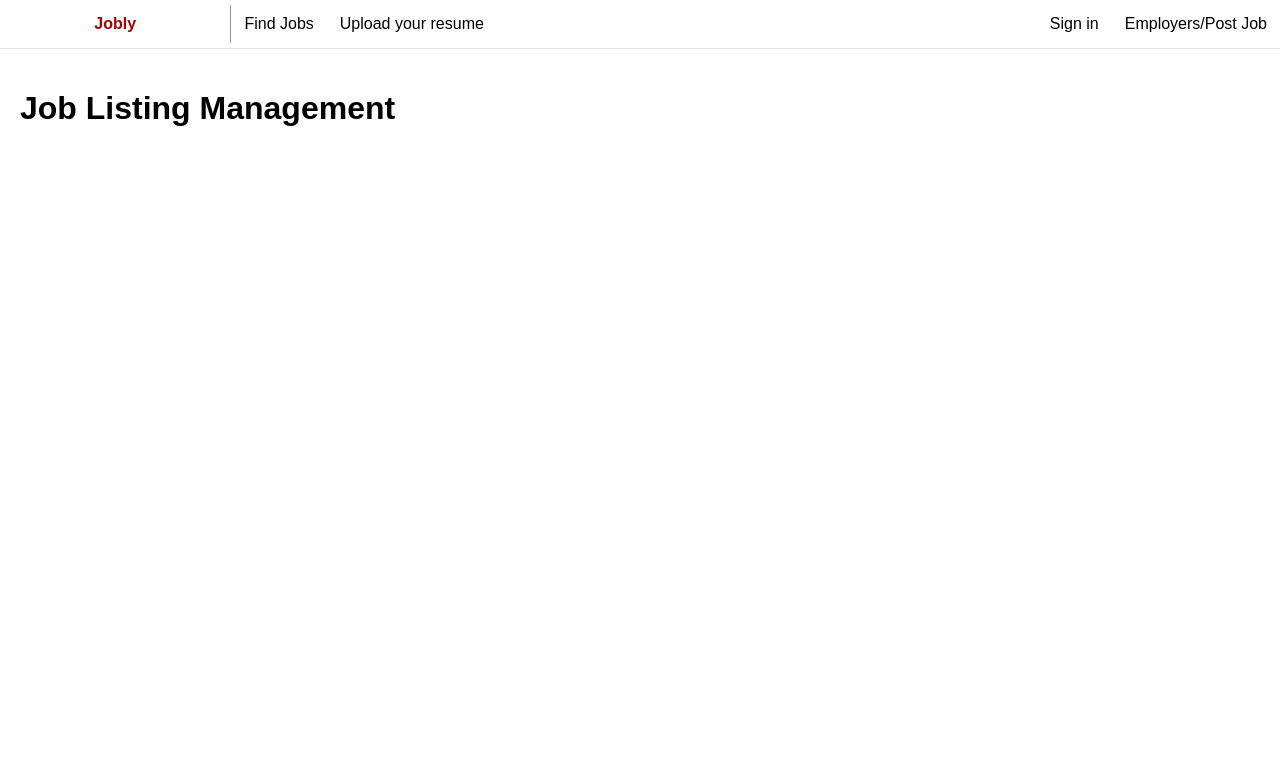
After one commit to JOBLOLI/BestTeam-soen341project2023, a Django app: page /jobmanage/ in a window 1280 px wide. The commit adds this page. Shown: the top 767 px of the page. Run offline with Django 4.2, Linux system fonts and the light colour scheme; data that the repository does not hold is empty.

Commit message:
feat: Applications acceptance and decline + notifications

```diff
--- a/docker-compose.yml
+++ b/docker-compose.yml
@@ -1,4 +1,4 @@
-version: '3.8'
+version: '2.0'
 services:
   app:
     build: .
@@ -9,3 +9,4 @@ services:
     image: app:django
     container_name: django_container
     command: python manage.py runserver 0.0.0.0:8000
+    network_mode: host
--- a/main/urls.py
+++ b/main/urls.py
@@ -1,7 +1,7 @@
 from django.contrib import admin
 from django.urls import path
 from . import views
-from .views import home, redirect_signin, redirect_signup, postsignup, postsignin, redirect_job_creation, create_job, redirect_admin, jobview, logout, applytojob, redirect_profile
+from .views import home, redirect_signin, redirect_signup, postsignup, postsignin, redirect_job_creation, create_job, redirect_admin, jobview, logout, applytojob, redirect_profile, jobmanage, accept, decline
 
 urlpatterns = [
     path('', views.home, name='homepage'),
@@ -14,6 +14,9 @@ urlpatterns = [
     path('job_creation/', views.redirect_job_creation, name='job_creation'),
     path('create_job/', views.create_job, name='create_job'),
     path('jobview/', views.jobview, name='jobview'),
+    path('jobmanage/', views.jobmanage, name='jobmanage'),
+    path('jobmanage/accept/', views.accept, name='accept'),
+    path('jobmanage/decline/', views.decline, name='decline'),
     path('applytojob/', views.applytojob, name='applytojob'),
     path('adminpage/', views.redirect_admin, name='adminpage'),
     path('profile/', views.redirect_profile, name='profile')
--- a/main/views.py
+++ b/main/views.py
@@ -1,7 +1,9 @@
 from django.shortcuts import render, redirect
 from django.contrib import messages
 from django.http import HttpResponse
+from email.message import EmailMessage
 import pyrebase
+import smtplib
 
 config={
     "apiKey": "AIzaSyAim4TyliA_tnns9WFI1y5eQBdlMrQm58Q",
@@ -114,6 +116,86 @@ def applytojob(request):
     else:
         return redirect('/signin/')
 
+def jobmanage(request):
+    jobslist = database.child("jobs").shallow().get().val()
+    jobsdict={}
+    for job in jobslist:
+        applicantsdict={}
+        if database.child("jobs").child(job).child("Owner").get().val() == request.session['uid']:
+            title = database.child("jobs").child(job).child("Title").get().val()
+            type = database.child("jobs").child(job).child("Type").get().val()
+            location = database.child("jobs").child(job).child("Location").get().val()
+            salary=database.child("jobs").child(job).child("Salary").get().val()
+            applicants = database.child("jobs").child(job).child("Applicants").get().val()
+            list = applicants.split(",")
+            while("") in list:
+                list.remove("")
+            applicantsdict=dict.fromkeys(list)
+            for user in list:
+                applicantsdict[user]=database.child("users").child(user).get().val()
+                del applicantsdict[user]["password"]
+            listinginfo = {
+                'Title' : title,
+                'Type': type,
+                'Location' : location,
+                'Salary' : salary,
+                'jobid' : job,
+                'applicants' : applicantsdict
+                }
+            jobsdict[job]=listinginfo
+    context = {
+    'data' : jobsdict
+        }
+    return render(request, 'jobmanage.html', context)
+
+def accept(request):
+    jobid=request.GET['jobid']
+    userid=request.GET['userid']
+    email=database.child("users").child(userid).child("email").get().val()
+    print("Job Accepted " + jobid + "for " + userid)
+    try:
+        server = smtplib.SMTP('localhost', 25)
+        msg = EmailMessage()
+        msg['From'] = 'mailuser@domain'
+        msg['To'] = email
+        msg['Subject'] = 'Congratulations! You have an upcoming interview'
+        body="You've been accepted for an interview for " + database.child("jobs").child(jobid).child("Title").get().val() + " at " + database.child("jobs").child(jobid).child("Company").get().val()
+        msg.set_content(body)
+        server.send_message(msg)
+        server.quit()
+        applicantlist = str(database.child("jobs").child(jobid).child("Applicants").get().val())
+        if userid in applicantlist:
+            newlist=applicantlist.replace(userid + ',', '')
+            newvalue = {'Applicants': newlist}
+            database.child("jobs").child(jobid).update(newvalue)
+    except Exception as e:
+        print(e)
+    return redirect('/jobmanage')
+
+def decline(request):
+    jobid=request.GET['jobid']
+    userid=request.GET['userid']
+    email=database.child("users").child(userid).child("email").get().val()
+    print("Job Declined " + jobid + "for " + userid)
+    try:
+        server = smtplib.SMTP('localhost', 25)
+        msg = EmailMessage()
+        msg['From'] = 'mailuser@domain'
+        msg['To'] = email
+        msg['Subject'] = 'You have been declined'
+        body="Your application has been declined for " + database.child("jobs").child(jobid).child("Title").get().val() + " at " + database.child("jobs").child(jobid).child("Company").get().val()
+        msg.set_content(body)
+        server.send_message(msg)
+        server.quit()
+        applicantlist = str(database.child("jobs").child(jobid).child("Applicants").get().val())
+        if userid in applicantlist:
+            newlist=applicantlist.replace(userid + ',', '')
+            newvalue = {'Applicants': newlist}
+            database.child("jobs").child(jobid).update(newvalue)
+    except Exception as e:
+        print(e)
+    return redirect('/jobmanage')
+
 # signin and signup options
 
 def postsignin(request):
--- /dev/null
+++ b/static/css/jobmanagepage.css
@@ -0,0 +1,172 @@
+html {
+    font-family: Avenir Next,Arial,Roboto,Noto,sans-serif;
+}
+
+header{
+    display: flex;
+    flex-flow: row wrap;
+    border-bottom: 0.0625rem solid #e4e2e0;
+}
+
+header div{
+    display: flex;
+    flex-grow: 1;
+}
+
+#mainContent div, form {
+    display: flex;
+    justify-content: center;
+}
+body{
+    display: flex;
+    flex-direction: column;
+    min-height: 96vh;
+}
+#mainContent {
+    display: flex;
+    flex-direction: column;
+    flex-grow: 1;
+}
+
+form {
+    padding: 40px 0 20px 0px;
+    flex-wrap: wrap;
+}
+.standardContainer {
+    padding:20px;
+}
+
+.headerMenu span{
+    padding: 10px;
+    margin: 0px 3px;
+    font-weight: 500;
+}
+
+a {
+    text-decoration: none;
+    color: black;
+}
+.headerMenu span:hover {
+    padding-bottom: 8px;
+    border-bottom: 2px solid #a30303;
+    color: #a30303;;
+    cursor: pointer;
+}
+.headerMenu {
+    margin: 5px 0px;
+}
+#headerLogo {
+    border-right: 1px solid #949494;
+    align-items: center;
+    justify-content: center;
+}
+#headerLogo span {
+    font-weight: 600;
+    color: #a30303;;
+}
+#headerMenu1 {
+    justify-content: left;
+}
+#headerMenu2{
+    justify-content: right;
+}
+
+/* Set global styles */
+body {
+    font-family: Arial, sans-serif;
+    margin: 0;
+    padding: 0;
+  }
+
+  /* Style the header */
+  header1 {
+    background-color: #333;
+    color: #fff;
+    padding: 20px;
+  }
+
+  nav ul {
+    list-style: none;
+    margin: 0;
+    padding: 0;
+  }
+
+  nav ul li {
+    display: inline-block;
+  }
+
+  nav ul li a {
+    color: #fff;
+    display: block;
+    padding: 10px;
+    text-decoration: none;
+  }
+
+  nav ul li a:hover {
+    background-color: #555;
+  }
+
+  /* Style the main content area */
+  main {
+    margin: 20px;
+  }
+
+  h1, h2 {
+    margin-bottom: 10px;
+  }
+
+  #connected-users ul {
+    list-style: none;
+    margin: 0;
+    padding: 0;
+  }
+
+  #connected-users ul li {
+    display: inline-block;
+    margin-right: 10px;
+  }
+
+  #user-profiles table, #job-posts table {
+    border-collapse: collapse;
+    width: 100%;
+  }
+
+  #user-profiles th, #job-posts th, #user-profiles td, #job-posts td {
+    border: 1px solid #ddd;
+    padding: 8px;
+    text-align: left;
+  }
+
+  #user-profiles th, #job-posts th {
+    background-color: #555;
+    color: #fff;
+  }
+
+  #user-profiles tr:nth-child(even), #job-posts tr:nth-child(even) {
+    background-color: #f2f2f2;
+  }
+
+  #user-profiles tr:hover, #job-posts tr:hover {
+    background-color: #ddd;
+  }
+
+  #user-profiles td a, #job-posts td a {
+    display: inline-block;
+    padding: 4px 8px;
+    text-decoration: none;
+  }
+
+  #user-profiles td a.accept, #job-posts td a.accept {
+    background-color: #4CAF50;
+    color: #fff;
+  }
+
+  #user-profiles td a.decline, #job-posts td a.decline {
+    background-color: #f44336;
+    color: #fff;
+  }
+
+  #user-profiles td a:hover, #job-posts td a:hover {
+    background-color: #ddd;
+    color: #333;
+  }
--- a/templates/home.html
+++ b/templates/home.html
@@ -24,7 +24,7 @@
         {% else %}
         <span><a href="{% url 'signin' %}">Sign in</a></span>
         {% endif %}
-        <span>Employers/Post Job</span>
+        <span><a href="{% url 'jobmanage' %}">Employers</a><</span>
       </div>
     </div>
   </header>
--- /dev/null
+++ b/templates/jobmanage.html
@@ -0,0 +1,60 @@
+<!DOCTYPE html>
+<html>
+<head>
+	<title>Listing Page</title>
+    <link rel="stylesheet" type="text/css" href="/static/css/jobmanagepage.css">
+</head>
+<body>
+    <header>
+        <div>
+          <div class="headerMenu" id="headerLogo">
+            <span>Jobly</span>
+          </div>
+          <div class="headerMenu" id="headerMenu1">
+            <span>Find Jobs</span>
+            <span>Upload your resume</span>
+            <span></span>
+          </div>
+        </div>
+        <div>
+          <div class="headerMenu" id="headerMenu2">
+            <span></span>
+            <span><a href="{% url 'signin' %}">Sign in</a></span>
+            <span>Employers/Post Job</span>
+          </div>
+        </div>
+      </header>
+
+      <main>
+        <h1>Job Listing Management</h1>
+            {% for key, job in data.items %}
+            <h2>{{job.Title}}</h2>
+                {{job.Type}} - {{job.Location}} - {{job.Salary}}$/year
+    <div id="user-profiles">
+      <table>
+        <thead>
+          <tr>
+            <th>Profile</th>
+            <th>Email</th>
+            <th>Actions</th>
+          </tr>
+        </thead>
+        <tbody>
+        {% for key, value in job.applicants.items %}
+          <tr>
+            <td>{{value.name}}</td>
+            <td>{{value.email}}</td>
+            <td>
+              <a href="accept/?jobid={{job.jobid}}&userid={{key}}" class="accept">Accept</a>
+              <a href="decline/?jobid={{job.jobid}}&userid={{key}}" class="decline">Decline</a>
+            </td>
+          </tr>
+        {% endfor %}
+        </tbody>
+      </table>
+    </div>
+    {% endfor %}
+  </main>
+
+</body>
+</html>
```
Also changed, not shown: db.sqlite3.
